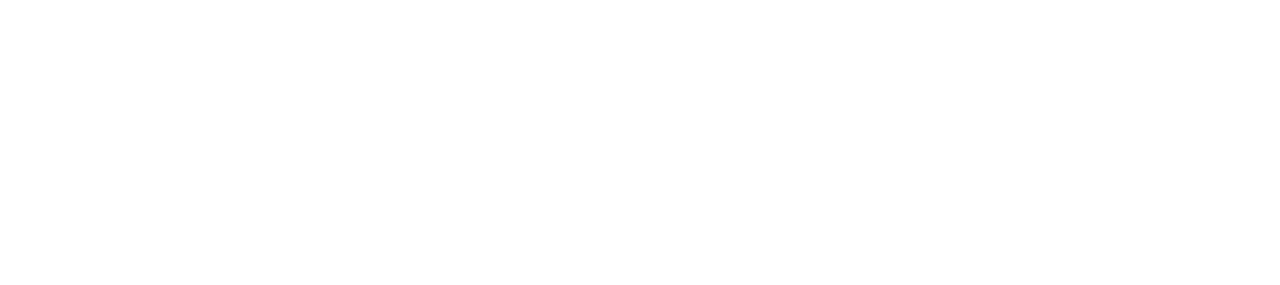
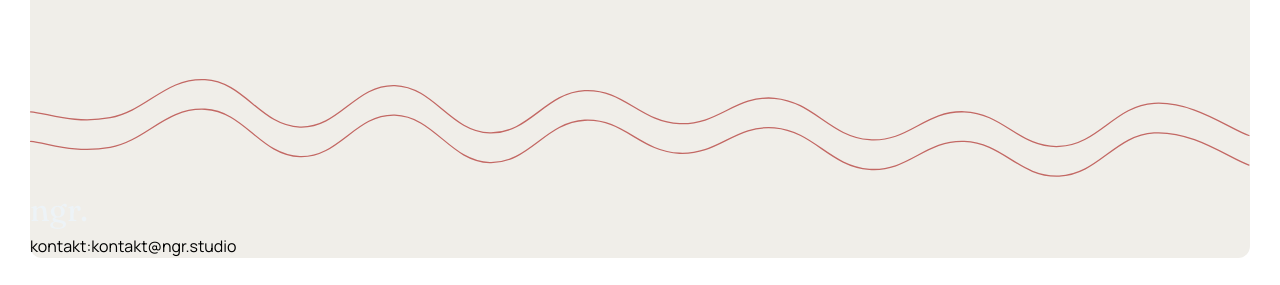
Before and after one commit to natalia-giersa-ratajczyk/ngr.studio.v2, a Next.js app: page / in a window 1280 px wide. Shown: the part 2748-3033 px from the top of the page. Before the commit the page ends 2818 px from the top, so only its background shows below. Built offline with nearby package versions, Linux system fonts and the light colour scheme.

Commit message:
Add Footer - wip

```diff
--- a/src/app/page.tsx
+++ b/src/app/page.tsx
@@ -1,4 +1,5 @@
 import { About } from "@/components/About";
+import { Footer } from "@/components/Footer";
 import { Hero } from "@/components/Hero";
 import { Technology } from "@/components/Technology";
 
@@ -11,6 +12,7 @@
       <div className={styles.content}>
         <About />
         <Technology />
+        <Footer />
       </div>
     </div>
   );
--- /dev/null
+++ b/src/components/Footer/Footer.tsx
@@ -0,0 +1,15 @@
+import { Logo } from "../Logo";
+import { WaveIcon } from "../WaveIcon";
+
+export const Footer = () => {
+  return (
+    <footer>
+      <WaveIcon />
+      <Logo colorVariant="light" />
+      <div>
+        <span>kontakt:</span>
+        <span>kontakt@ngr.studio</span>
+      </div>
+    </footer>
+  );
+};
--- /dev/null
+++ b/src/components/Footer/index.ts
@@ -0,0 +1 @@
+export { Footer } from "./Footer";
--- /dev/null
+++ b/src/components/WaveIcon/WaveIcon.tsx
@@ -0,0 +1,24 @@
+export const WaveIcon = () => {
+  return (
+    <svg
+      width="1442"
+      height="116"
+      viewBox="0 0 1442 116"
+      fill="none"
+      xmlns="http://www.w3.org/2000/svg"
+    >
+      <path
+        d="M0.750061 73.8461C20.3216 75.3044 51.753 88.7628 94.6936 80.8461C137.634 72.9294 160.127 33.5544 206.865 35.8461C253.603 38.1378 272.298 90.3878 319.036 91.8461C365.774 93.3044 384.47 41.3878 431.208 42.8461C477.946 44.3044 496.641 97.5961 543.379 98.8461C590.117 100.096 608.812 51.1378 655.55 48.8461C702.289 46.5544 720.984 85.9711 767.722 87.8461C814.46 89.7211 833.155 53.8878 879.893 57.8461C926.631 61.8044 945.326 103.513 992.065 106.846C1038.8 110.179 1057.5 72.1794 1104.24 73.8461C1150.97 75.5128 1169.67 116.929 1216.41 114.846C1263.15 112.763 1281.84 66.5544 1328.58 63.8461C1375.32 61.1378 1417.38 93.9294 1440.75 101.846"
+        strokeWidth="1.5"
+        strokeLinecap="round"
+        stroke="#C36864"
+      />
+      <path
+        d="M0.750061 38.8461C20.3216 40.3044 51.753 53.7628 94.6936 45.8461C137.634 37.9294 160.127 -1.44556 206.865 0.84611C253.603 3.13778 272.298 55.3878 319.036 56.8461C365.774 58.3044 384.47 6.38778 431.208 7.84611C477.946 9.30444 496.641 62.5961 543.379 63.8461C590.117 65.0961 608.812 16.1378 655.55 13.8461C702.289 11.5544 720.984 50.9711 767.722 52.8461C814.46 54.7211 833.155 18.8878 879.893 22.8461C926.631 26.8044 945.326 68.5128 992.065 71.8461C1038.8 75.1794 1057.5 37.1794 1104.24 38.8461C1150.97 40.5128 1169.67 81.9294 1216.41 79.8461C1263.15 77.7628 1281.84 31.5544 1328.58 28.8461C1375.32 26.1378 1417.38 58.9294 1440.75 66.8461"
+        strokeWidth="1.5"
+        strokeLinecap="round"
+        stroke="#C36864"
+      />
+    </svg>
+  );
+};
--- /dev/null
+++ b/src/components/WaveIcon/index.ts
@@ -0,0 +1 @@
+export { WaveIcon } from "./WaveIcon";
```
Also changed, not shown: src/components/Footer/Footer.module.css (added).
